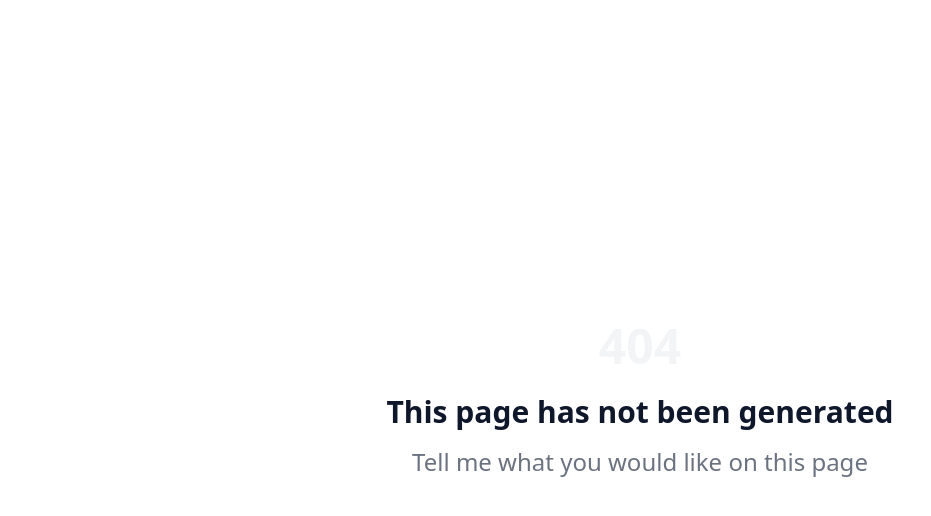
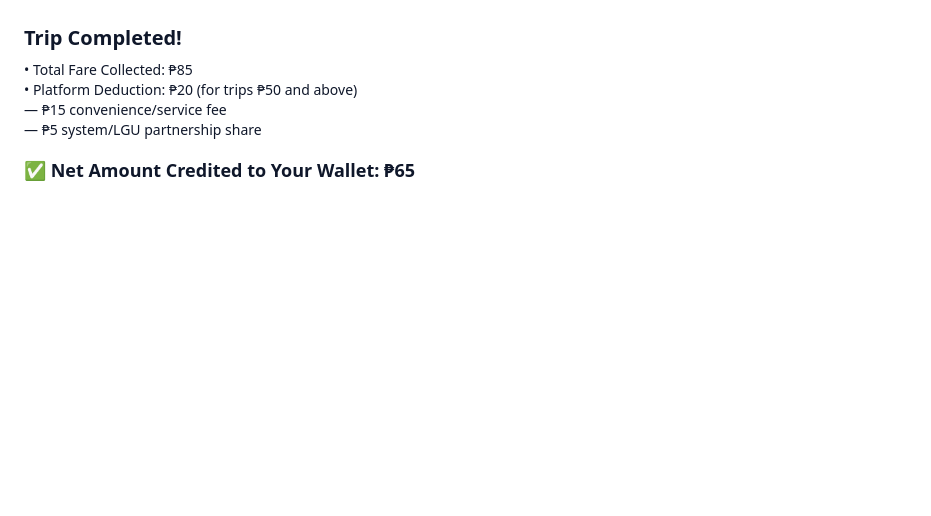
Before and after one commit to jwes9121/jride-clean, a Next.js app: page /driver/post-trip in a window 1280 px wide. Before the commit this address had no page. Shown: the top 516 px of the page, without its empty margins (0-931 px from the left). Built offline with nearby package versions, Linux system fonts and the light colour scheme.

Commit message:
Create page.tsx

```diff
--- /dev/null
+++ b/app/driver/post-trip/page.tsx
@@ -0,0 +1,25 @@
+// app/driver/post-trip/page.tsx
+"use client";
+import { useSearchParams } from "next/navigation";
+
+export default function PostTripPage() {
+  const params = useSearchParams();
+  const total = Number(params.get("total") ?? 85);
+  const deduction = total >= 50 ? 20 : 0;
+  const net = total - deduction;
+
+  return (
+    <main className="p-6">
+      <h1 className="text-xl font-semibold mb-2">Trip Completed!</h1>
+      <ul className="text-sm mb-4">
+        <li>• Total Fare Collected: ₱{total}</li>
+        <li>• Platform Deduction: ₱{deduction} (for trips ₱50 and above)</li>
+        <li>— ₱15 convenience/service fee</li>
+        <li>— ₱5 system/LGU partnership share</li>
+      </ul>
+      <h2 className="font-bold text-lg">
+        ✅ Net Amount Credited to Your Wallet: ₱{net}
+      </h2>
+    </main>
+  );
+}
```
